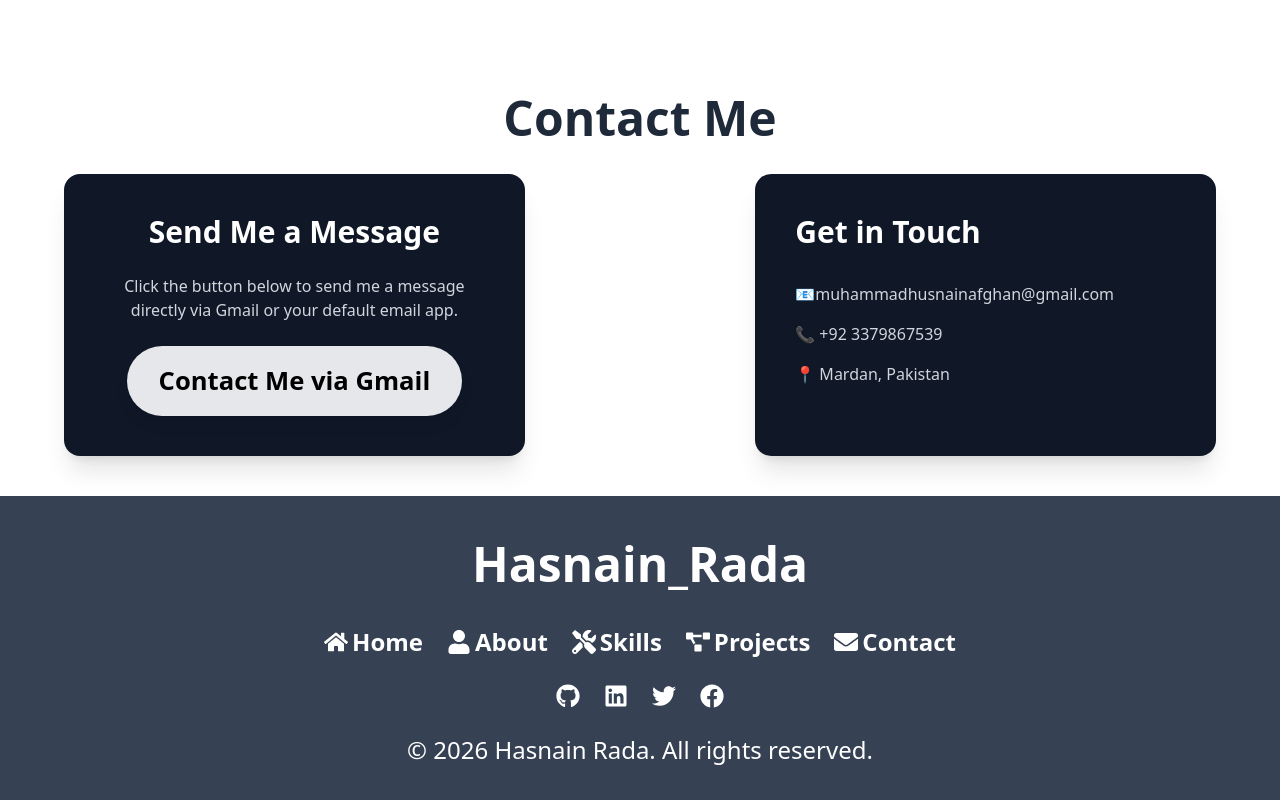
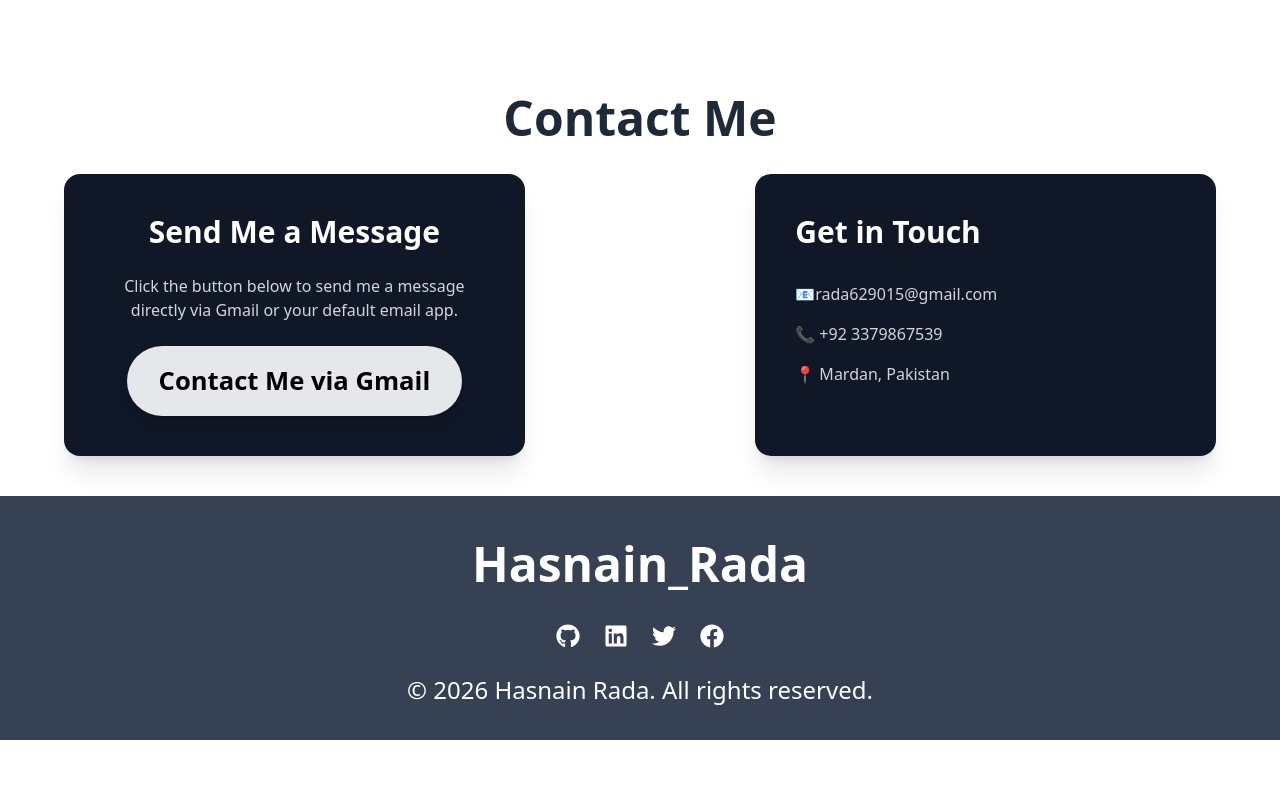
Before and after one commit to HasnainKhan5588/Rada-portfolio, a React (Vite) app: page / in a window 1280 px wide. Shown: the part 2176-2976 px from the top of the page. After the commit the page ends 2916 px from the top, so only its background shows below. Built offline with nearby package versions, Linux system fonts and the light colour scheme.

Commit message:
some changes

```diff
--- a/src/components/Contact.jsx
+++ b/src/components/Contact.jsx
@@ -15,7 +15,6 @@ function Contact() {
       </h1>
 
       <div className="flex flex-wrap justify-center md:justify-between gap-10 w-full max-w-6xl">
-
         <div className="bg-gray-900 rounded-2xl shadow-xl p-10 flex flex-col items-center w-full md:w-[40%] hover:scale-105 transform transition-all duration-300">
           <h2 className="text-2xl md:text-3xl font-bold text-white mb-6">
             Send Me a Message
@@ -32,14 +31,13 @@ function Contact() {
           </button>
         </div>
 
-
         <div className="bg-gray-900 rounded-2xl shadow-xl p-10 w-full md:w-[40%] flex flex-col gap-4 hover:scale-105 transform transition-all duration-300">
           <h2 className="font-bold text-2xl md:text-3xl text-white mb-4">
             Get in Touch
           </h2>
           <p className="text-gray-300 cursor-pointer hover:text-blue-500 flex items-center transition-all">
             <span className="hidden sm:flex">📧</span>
-            muhammadhusnainafghan@gmail.com
+            rada629015@gmail.com
           </p>
           <p className="text-gray-300">📞 +92 3379867539</p>
           <p className="text-gray-300">📍 Mardan, Pakistan</p>
--- a/src/components/Footer.jsx
+++ b/src/components/Footer.jsx
@@ -13,31 +13,11 @@ import {
 } from "react-icons/fa";
 
 function Footer() {
-  const navLinks = [
-    { id: "home", label: "Home", icon: <FaHome /> },
-    { id: "about", label: "About", icon: <FaUser /> },
-    { id: "skills", label: "Skills", icon: <FaTools /> },
-    { id: "projects", label: "Projects", icon: <FaProjectDiagram /> },
-    { id: "contact", label: "Contact", icon: <FaEnvelope /> },
-  ];
+
 
   return (
     <footer className="bg-gray-700 mt-10 py-8 text-white flex flex-col items-center justify-center gap-6">
       <div className="font-bold text-[clamp(1rem,4vw,3rem)]">Hasnain_Rada</div>
-
-      <div className="flex items-center flex-wrap gap-6 font-semibold">
-        {navLinks.map((section) => (
-          <Link
-            key={section.id}
-            to={section.id}
-            smooth={true}
-            duration={500}
-            className="flex items-center gap-1 cursor-pointer hover:text-gray-400 text-[clamp(0.9rem,2vw,1.5rem)]"
-          >
-            {section.icon} {section.label}
-          </Link>
-        ))}
-      </div>
 
       <div className="flex gap-6 flex-wrap font-semibold text-2xl">
         <a
```
